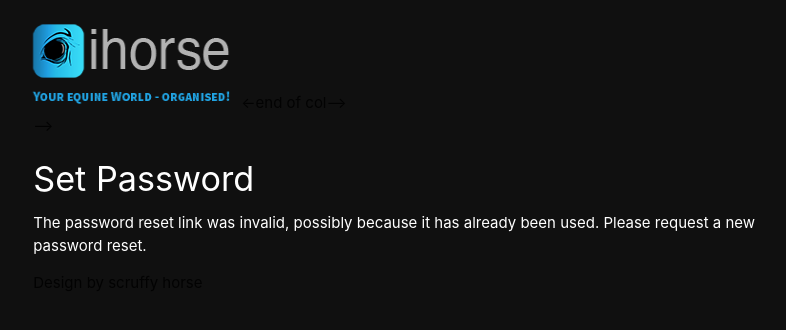
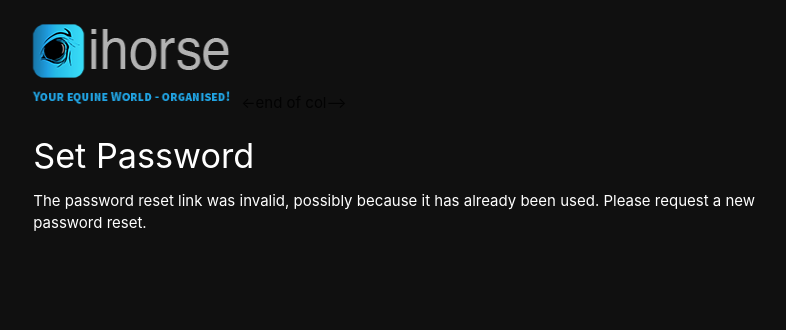
Before and after one commit to tidders2000/i-horse-pro, a Django app: page /accounts/reset/1/1/ in a window 1280 px wide. Shown: the top 330 px of the page, without its empty margins (170-956 px from the left). Run offline with Django 3.2, Linux system fonts and the light colour scheme; some libraries are stand-ins or nearby versions.

Commit message:
removed comment on pw reset

```diff
--- a/templates/basePW.html
+++ b/templates/basePW.html
@@ -27,14 +27,12 @@
       <-end of col-->
 <!--main section-->
 
-      <div class="col s10" class="main_col"><!--main body -->-->
+      <div class="col s10" class="main_col"><!--main body -->
          <div class="hs__wrapper">
 
 
       {% block content %} {% endblock %}
-  <footer>
-  Design by scruffy horse
-  </footer>
+
 
  </div><!--end of wrapper-->
 
```
